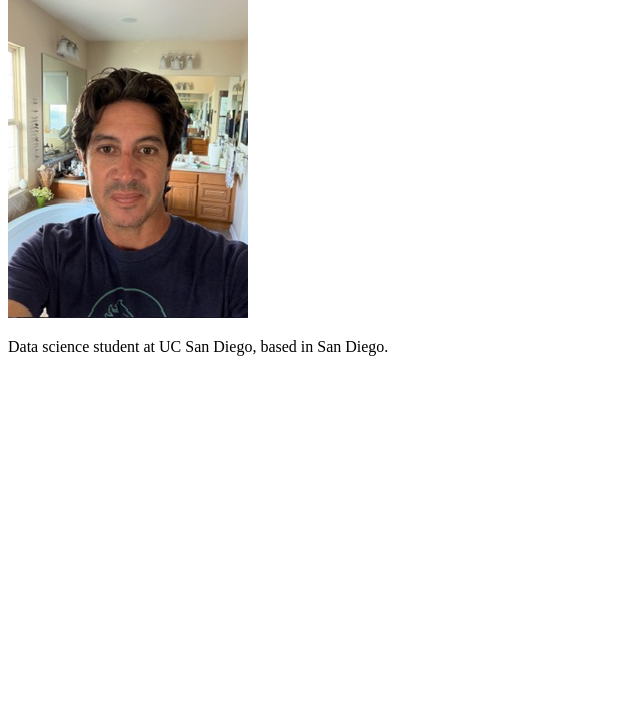
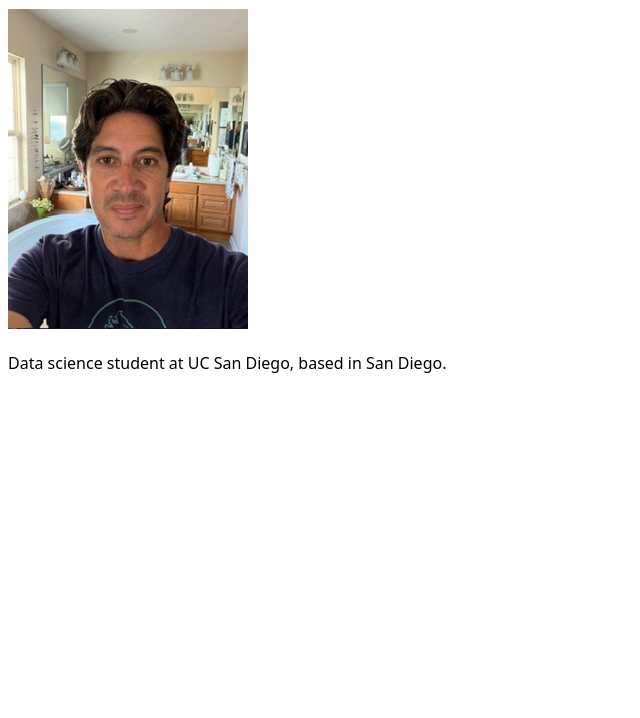
Before and after one commit to coryo21/portfolio, a plain HTML site: page index.html in a window 1280 px wide. Shown: the part 82-800 px from the top of the page, without its empty margins (0-640 px from the left). Drawn offline with Linux system fonts and the light colour scheme.

Commit message:
Add stylesheet

```diff
--- a/index.html
+++ b/index.html
@@ -5,6 +5,7 @@
     <meta charset="UTF-8">
     <meta name="viewport" content="width=device-width, initial-scale=1.0">
     <title>Cory Ornelas: Personal site and portfolio</title>
+    <link rel="stylesheet" href="style.css">
 </head>
 
 <body>
--- /dev/null
+++ b/style.css
@@ -0,0 +1,7 @@
+body {
+	font: 100%/1.5 system-ui;
+}
+
+img {
+	max-width: 100%;
+}
```
